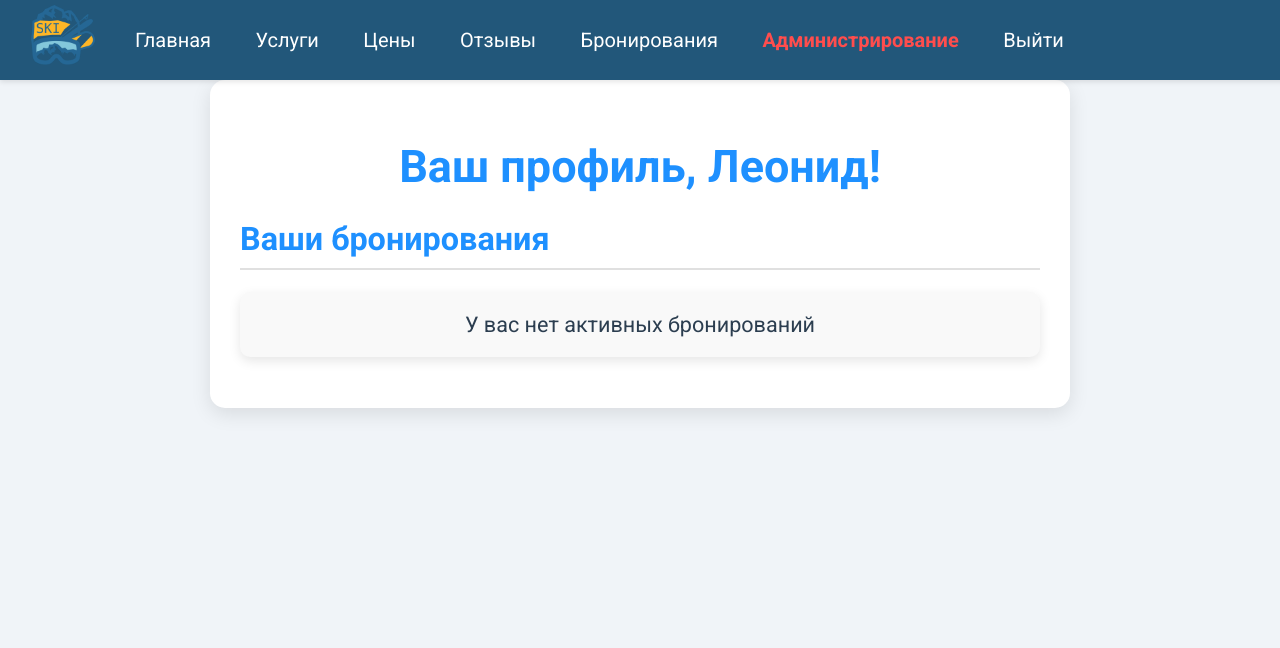
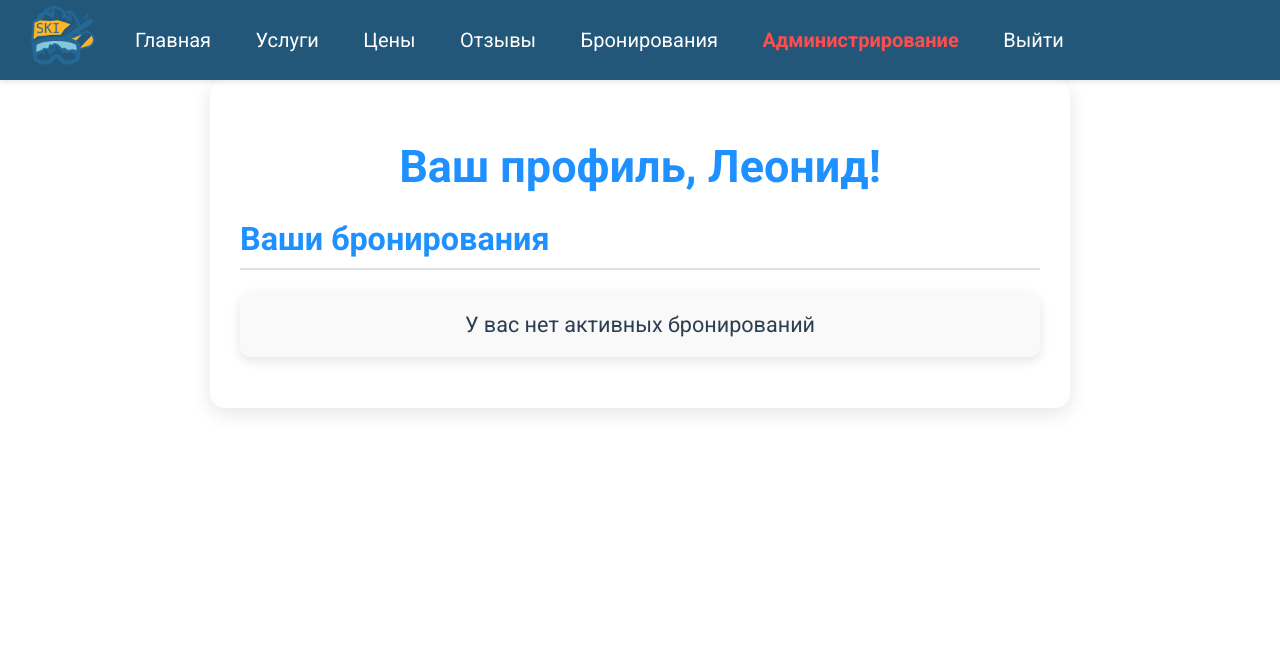
Before and after one commit to WaitAndSee-AFK/ski_project, a Django app: page /profile/ in a window 1280 px wide. Shown: the top 648 px of the page. Run offline with Django 5.2, Linux system fonts and the light colour scheme; a user stored in the database is signed in; data comes from the database, SQL or seed files in the repository; both versions use the stored data as it was after the commit.

Commit message:
Исправил цвет заднего фона в профиле

```diff
--- a/ski_resort/core/templates/profile.html
+++ b/ski_resort/core/templates/profile.html
@@ -5,7 +5,7 @@
 
     body {
         font-family: 'Roboto', sans-serif;
-        background-color: #f0f4f8;
+        background-color: #ffffff; /* Белый фон */
         margin: 0;
         padding: 0;
     }
```
Also changed, not shown: ski_resort/db.sqlite3.
